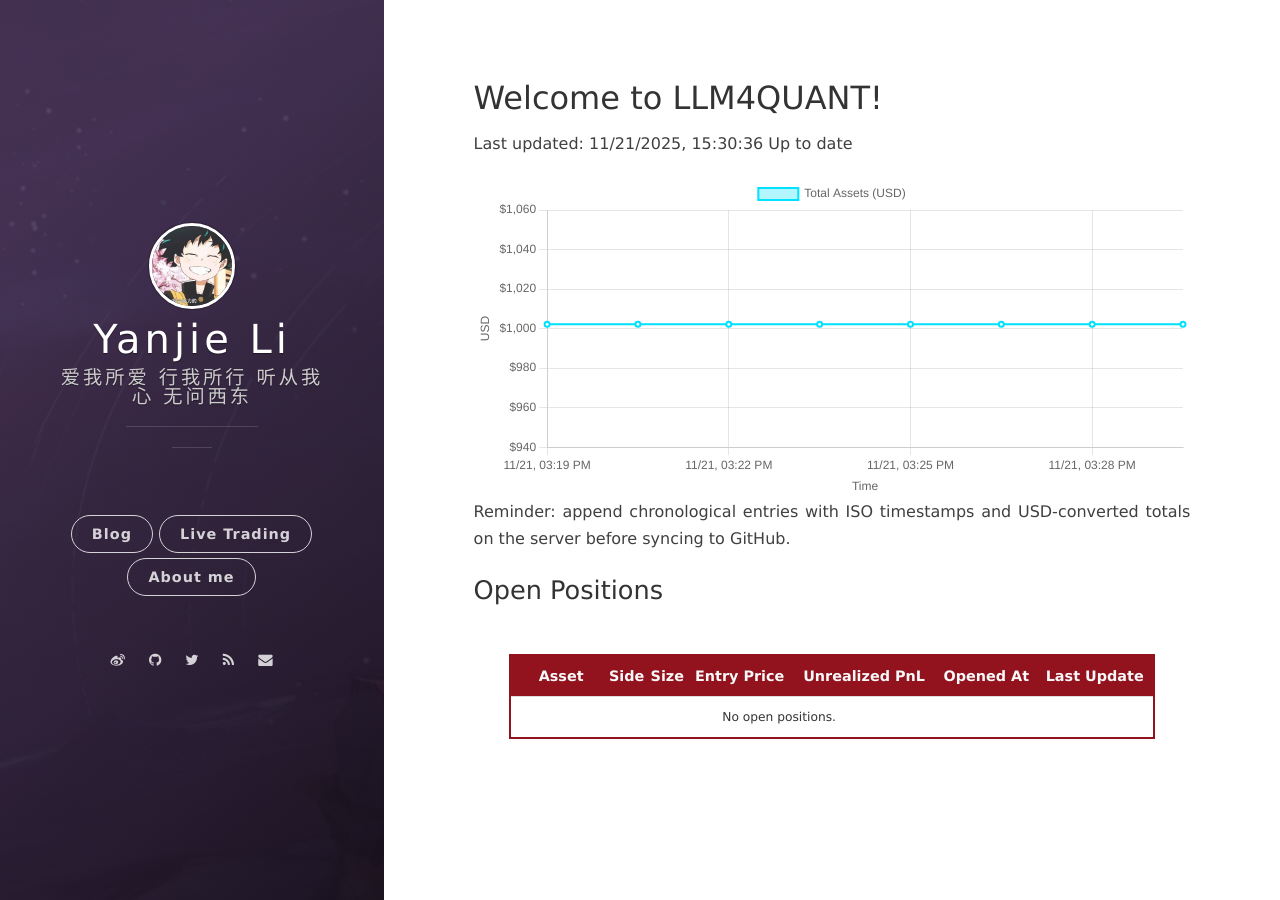
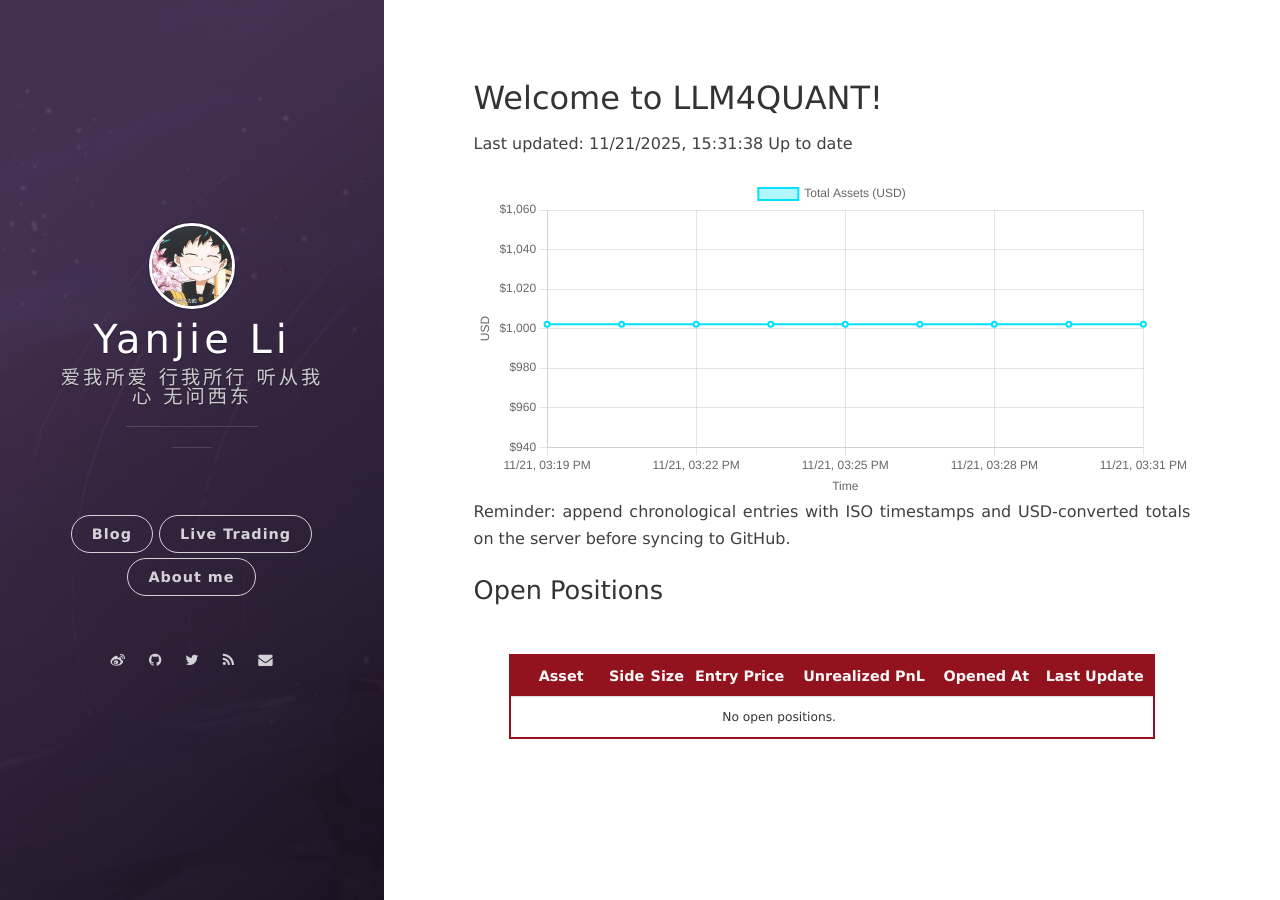
Before and after one commit to leeyegy/leeyegy.github.io, a Jekyll site: the page built from live-trading.html, in a window 1280 px wide. Built offline with Jekyll 4.4.1, drawn with Linux system fonts in a browser that asks for light colours; nearby versions of some CDN libraries.

Commit message:
AccountMonitor: update balance history 2025-11-21T23:31:38+08:00

```diff
--- a/assets/data/binance/balance-history.json
+++ b/assets/data/binance/balance-history.json
@@ -1,5 +1,5 @@
 {
-  "generatedAt": "2025-11-21T23:30:36+08:00",
+  "generatedAt": "2025-11-21T23:31:38+08:00",
   "asset": "total_usd_value",
   "history": [
     {
@@ -33,6 +33,10 @@
     {
       "timestamp": "2025-11-21T23:30:36+08:00",
       "totalUsd": 1002.16734911
+    },
+    {
+      "timestamp": "2025-11-21T23:31:38+08:00",
+      "totalUsd": 1002.16734911
     }
   ]
 }
```
